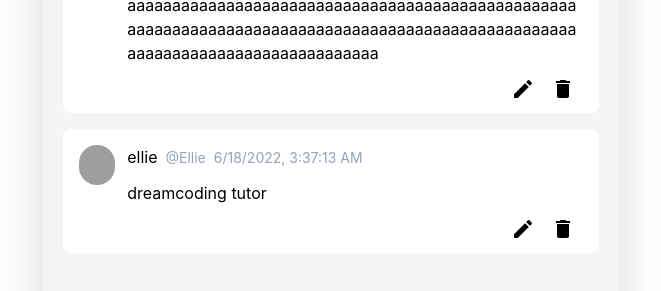
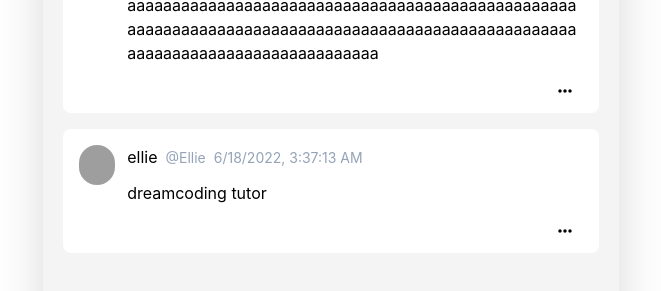
Before and after one commit to gunb0s/dwitter, a React (Create React App) app in the folder client/: page / in a window 1280 px wide. Shown: the part 251-542 px from the top of the page, without its empty margins (309-970 px from the left). Built offline with nearby package versions, Linux system fonts and the light colour scheme; grey boxes are pictures that could not be loaded.

Commit message:
Implement: hide tweet operation(edit, delete) in dot*3

```diff
--- a/client/src/components/Tweet.jsx
+++ b/client/src/components/Tweet.jsx
@@ -1,7 +1,10 @@
-import React from "react";
-import { Edit, Delete } from "@mui/icons-material";
+import React, { useState } from "react";
+import { MoreHoriz } from "@mui/icons-material";
+import TweetOperation from "./TweetOperation";
 
 const Tweet = ({ data }) => {
+  const [tweetOperation, setTweetOperation] = useState(false);
+
   return (
     <div className="relative bg-white w-full flex gap-3 my-4 p-4 rounded-lg">
       <div className="rounded-full">
@@ -18,13 +21,17 @@ const Tweet = ({ data }) => {
         <div className="pb-8 break-all">{data.content}</div>
       </div>
       <div className="absolute bottom-3 right-6">
-        <button className="mr-4">
-          <Edit />
-        </button>
-        <button>
-          <Delete />
+        <button
+          onClick={() => {
+            setTweetOperation((prev) => !prev);
+          }}
+        >
+          <MoreHoriz fontSize="small" />
         </button>
       </div>
+      {tweetOperation && (
+        <TweetOperation setTweetOperation={setTweetOperation} />
+      )}
     </div>
   );
 };
--- /dev/null
+++ b/client/src/components/TweetOperation.jsx
@@ -0,0 +1,31 @@
+import React from "react";
+
+const li = "text-sm font-joans cursor-pointer";
+const span = "hover:bg-white p-1 pr-4 w-full";
+
+const TweetOperation = ({ setTweetOperation }) => {
+  return (
+    <div className="absolute bottom-8 -right-2 shadow-lg z-10 bg-slate-100 rounded-md">
+      <ul>
+        <li
+          className={`${li} mb-1`}
+          onClick={() => {
+            setTweetOperation(false);
+          }}
+        >
+          <div className={span}>edit</div>
+        </li>
+        <li
+          className={li}
+          onClick={() => {
+            setTweetOperation(false);
+          }}
+        >
+          <div className={span}>delete</div>
+        </li>
+      </ul>
+    </div>
+  );
+};
+
+export default TweetOperation;
```
